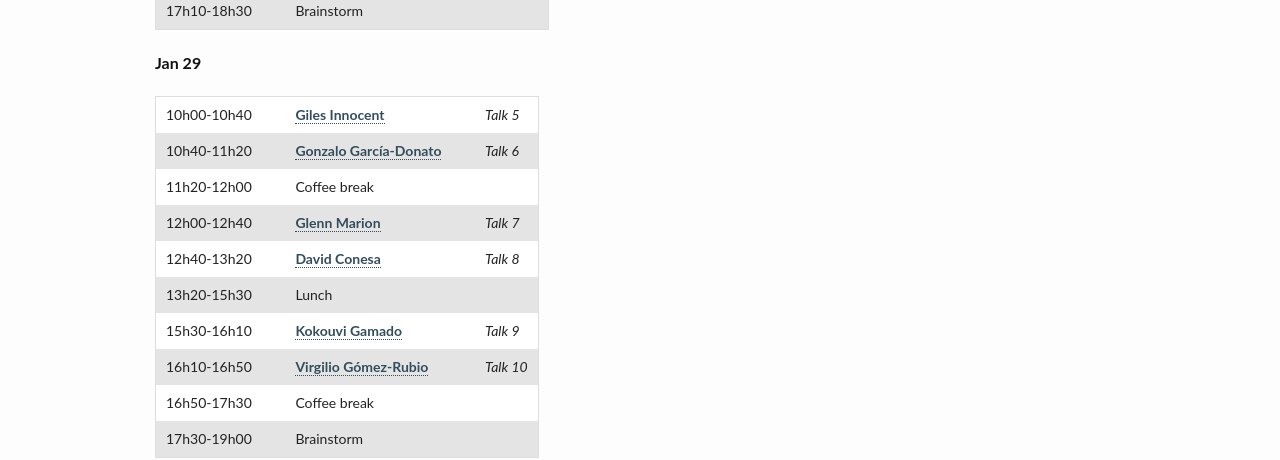
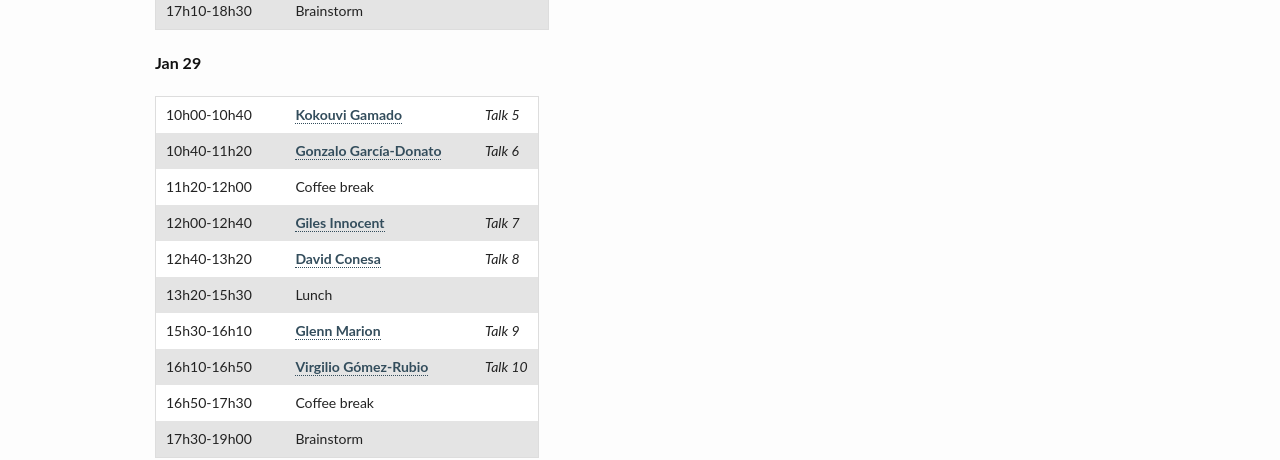
Before and after one commit to VABAR/VABAR.github.io, a Jekyll site: the page built from _posts/events/2015-11-25-ScoVa16.md, in a window 1280 px wide. Shown: the part 951-1411 px from the top of the page. Built offline with Jekyll 4.4.1, drawn with Linux system fonts in a browser that asks for light colours.

Commit message:
Update 2015-11-25-ScoVa16.md

```diff
--- a/_posts/events/2015-11-25-ScoVa16.md
+++ b/_posts/events/2015-11-25-ScoVa16.md
@@ -39,13 +39,13 @@ categories: events
 
 **Jan 29**
 
-10h00-10h40 || <a href="http://www.bioss.ac.uk/people/giles.html">Giles Innocent</a> || _Talk 5_
+10h00-10h40 || <a href="http://www.bioss.ac.uk/people/kokouvi.html">Kokouvi Gamado</a> || _Talk 5_
 10h40-11h20 || <a href="http://www.uclm.es/profesorado/garcia-donato/">Gonzalo García-Donato</a> || _Talk 6_
 11h20-12h00 || Coffee break
-12h00-12h40 || <a href="http://www.bioss.ac.uk/people/glenn.html">Glenn Marion</a> || _Talk 7_
+12h00-12h40 || <a href="http://www.bioss.ac.uk/people/giles.html">Giles Innocent</a> || _Talk 7_
 12h40-13h20 || <a href="http://www.geeitema.org/conesa/">David Conesa</a> || _Talk 8_
 13h20-15h30 || Lunch
-15h30-16h10 || <a href="http://www.bioss.ac.uk/people/kokouvi.html">Kokouvi Gamado</a> || _Talk 9_
+15h30-16h10 || <a href="http://www.bioss.ac.uk/people/glenn.html">Glenn Marion</a> || _Talk 9_
 16h10-16h50 || <a href="http://www.uclm.es/profesorado/vgomez/">Virgilio Gómez-Rubio</a> || _Talk 10_
 16h50-17h30 || Coffee break
 17h30-19h00 || Brainstorm
```
